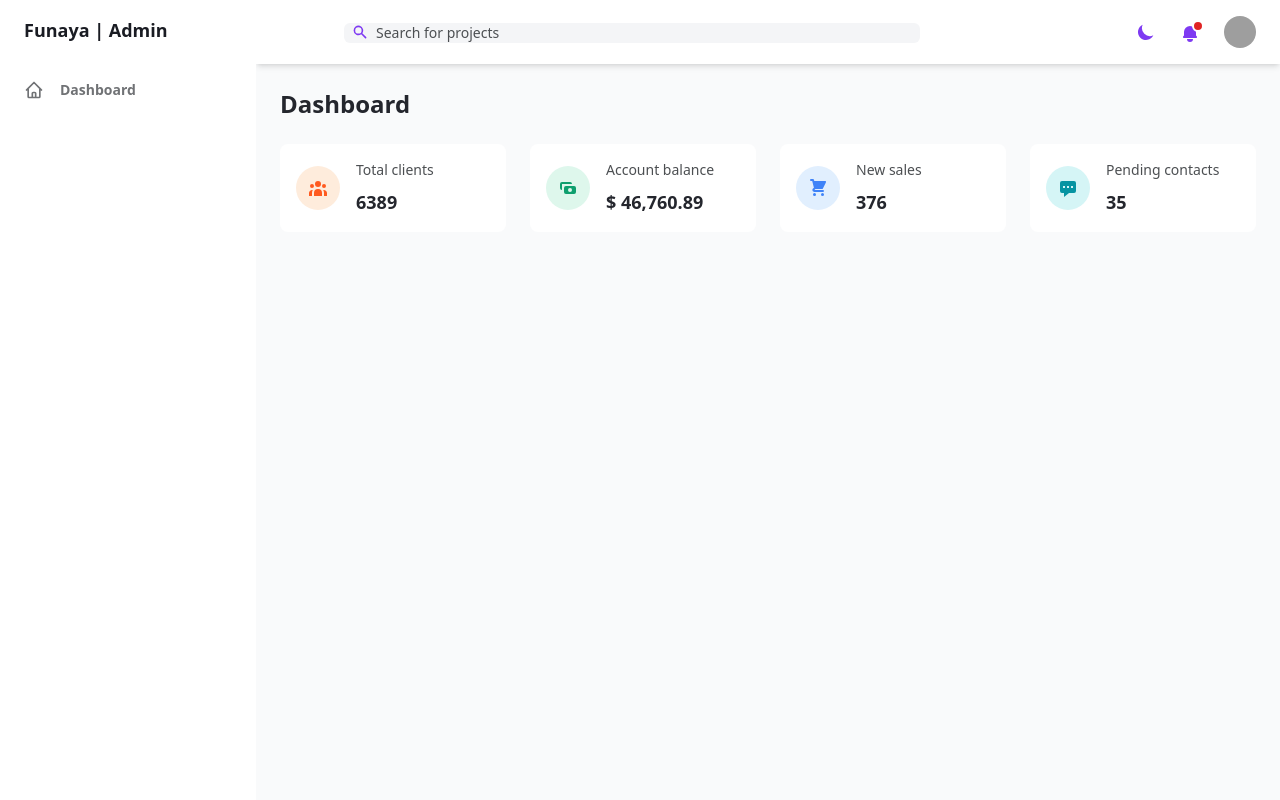
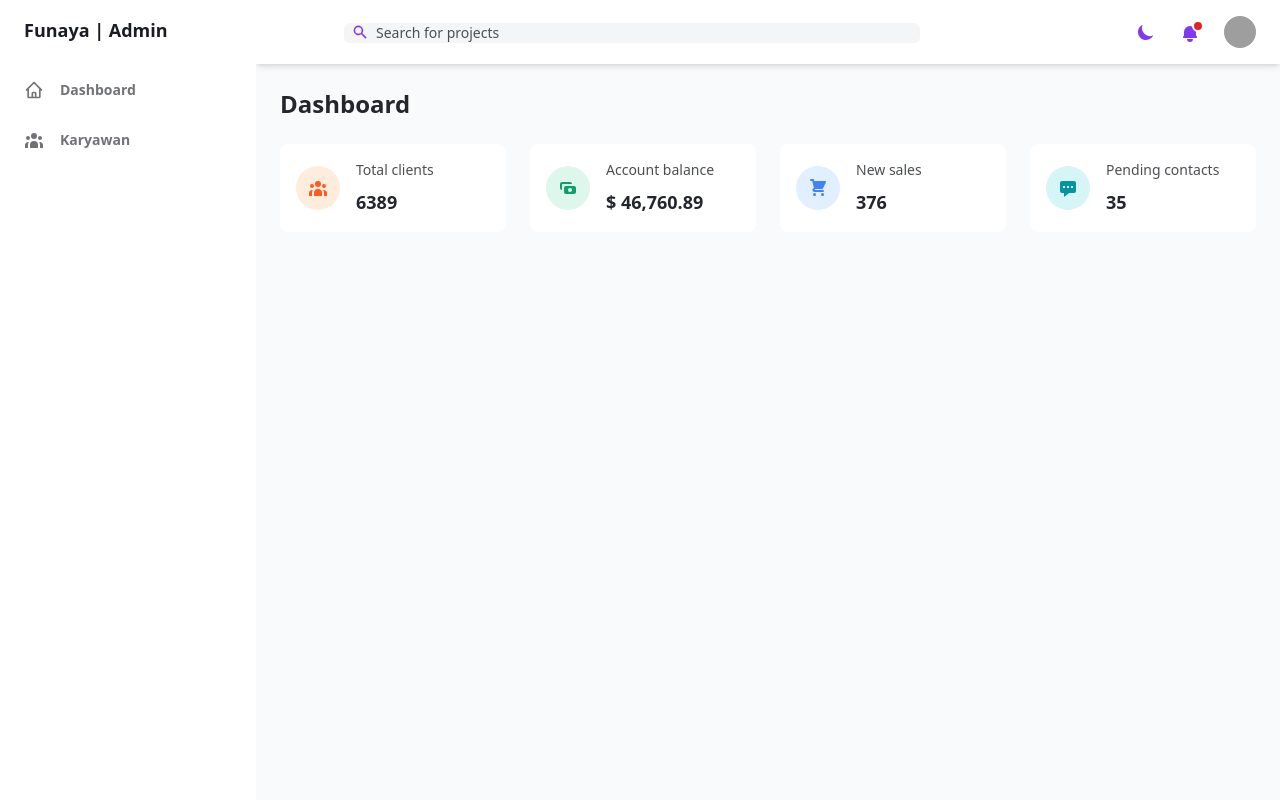
Before and after one commit to noobDevelova/Funaya-Artificial, a CodeIgniter 4 app: template app/Views/admin/dashboard/index.php in a window 1280 px wide. Run offline with PHP 8.4 and a stand-in for CodeIgniter, Linux system fonts and the light colour scheme; the template is opened without the code that fills it: most values are stand-ins (such as "Sample title", 1, 10 or a date in 2020); style sheets or scripts are compiled from the project's sources; some libraries are stand-ins or nearby versions; grey boxes are pictures that could not be loaded.

Commit message:
feat(sidebar): add employee menu

```diff
--- a/app/Views/admin/layout/sidebar.php
+++ b/app/Views/admin/layout/sidebar.php
@@ -8,7 +8,7 @@
             <li class="relative px-6 py-3">
                 <?= $current === 'Dashboard' ? '<span class="absolute inset-y-0 left-0 w-1 bg-purple-600 rounded-tr-lg rounded-br-lg" aria-hidden="true"></span>' : '' ?>
                 <a class="inline-flex items-center w-full text-sm font-semibold transition-colors duration-150 hover:text-gray-800 dark:hover:text-gray-200  <?= $current === 'Dashboard' ? 'dark:text-gray-100 text-gray-800 dark:text-gray-100' : '' ?>"
-                    href="index.html">
+                    href="/admin/">
                     <svg class="w-5 h-5" aria-hidden="true" fill="none" stroke-linecap="round" stroke-linejoin="round"
                         stroke-width="2" viewBox="0 0 24 24" stroke="currentColor">
                         <path
@@ -16,6 +16,19 @@
                         </path>
                     </svg>
                     <span class="ml-4">Dashboard</span>
+                </a>
+            </li>
+
+            <li class="relative px-6 py-3">
+                <?= $current === 'Employee' ? '<span class="absolute inset-y-0 left-0 w-1 bg-purple-600 rounded-tr-lg rounded-br-lg" aria-hidden="true"></span>' : '' ?>
+                <a class="inline-flex items-center w-full text-sm font-semibold transition-colors duration-150 hover:text-gray-800 <?= $current === 'Employee' ? 'dark:text-gray-100 text-gray-800' : '' ?>"
+                    href="/admin/list-employee">
+                    <svg class="w-5 h-5" fill="currentColor" viewBox="0 0 20 20">
+                        <path
+                            d="M13 6a3 3 0 11-6 0 3 3 0 016 0zM18 8a2 2 0 11-4 0 2 2 0 014 0zM14 15a4 4 0 00-8 0v3h8v-3zM6 8a2 2 0 11-4 0 2 2 0 014 0zM16 18v-3a5.972 5.972 0 00-.75-2.906A3.005 3.005 0 0119 15v3h-3zM4.75 12.094A5.973 5.973 0 004 15v3H1v-3a3 3 0 013.75-2.906z">
+                        </path>
+                    </svg>
+                    <span class="ml-4">Karyawan</span>
                 </a>
             </li>
         </ul>
@@ -41,12 +54,13 @@
         <a class="ml-6 text-lg font-bold text-gray-800 dark:text-gray-200" href="#">
             Funaya | Admin
         </a>
+
         <ul class="mt-6">
             <li class="relative px-6 py-3">
                 <?= $current === 'Dashboard' ? '<span class="absolute inset-y-0 left-0 w-1 bg-purple-600 rounded-tr-lg rounded-br-lg" aria-hidden="true"></span>' : '' ?>
 
                 <a class="inline-flex items-center w-full text-sm font-semibold transition-colors duration-150 hover:text-gray-800 <?= $current === 'Dashboard' ? 'dark:text-gray-100 text-gray-800' : '' ?>"
-                    href="index.html">
+                    href="admin/">
                     <svg class="w-5 h-5" aria-hidden="true" fill="none" stroke-linecap="round" stroke-linejoin="round"
                         stroke-width="2" viewBox="0 0 24 24" stroke="currentColor">
                         <path
@@ -56,6 +70,20 @@
                     <span class="ml-4">Dashboard</span>
                 </a>
             </li>
+
+            <li class="relative px-6 py-3">
+                <?= $current === 'Employee' ? '<span class="absolute inset-y-0 left-0 w-1 bg-purple-600 rounded-tr-lg rounded-br-lg" aria-hidden="true"></span>' : '' ?>
+                <a class="inline-flex items-center w-full text-sm font-semibold transition-colors duration-150 hover:text-gray-800 <?= $current === 'Employee' ? 'dark:text-gray-100 text-gray-800' : '' ?>"
+                    href="/admin/list-employee">
+                    <svg class="w-5 h-5" fill="currentColor" viewBox="0 0 20 20">
+                        <path
+                            d="M13 6a3 3 0 11-6 0 3 3 0 016 0zM18 8a2 2 0 11-4 0 2 2 0 014 0zM14 15a4 4 0 00-8 0v3h8v-3zM6 8a2 2 0 11-4 0 2 2 0 014 0zM16 18v-3a5.972 5.972 0 00-.75-2.906A3.005 3.005 0 0119 15v3h-3zM4.75 12.094A5.973 5.973 0 004 15v3H1v-3a3 3 0 013.75-2.906z">
+                        </path>
+                    </svg>
+                    <span class="ml-4">Karyawan</span>
+                </a>
+            </li>
         </ul>
+
     </div>
 </aside>
```
